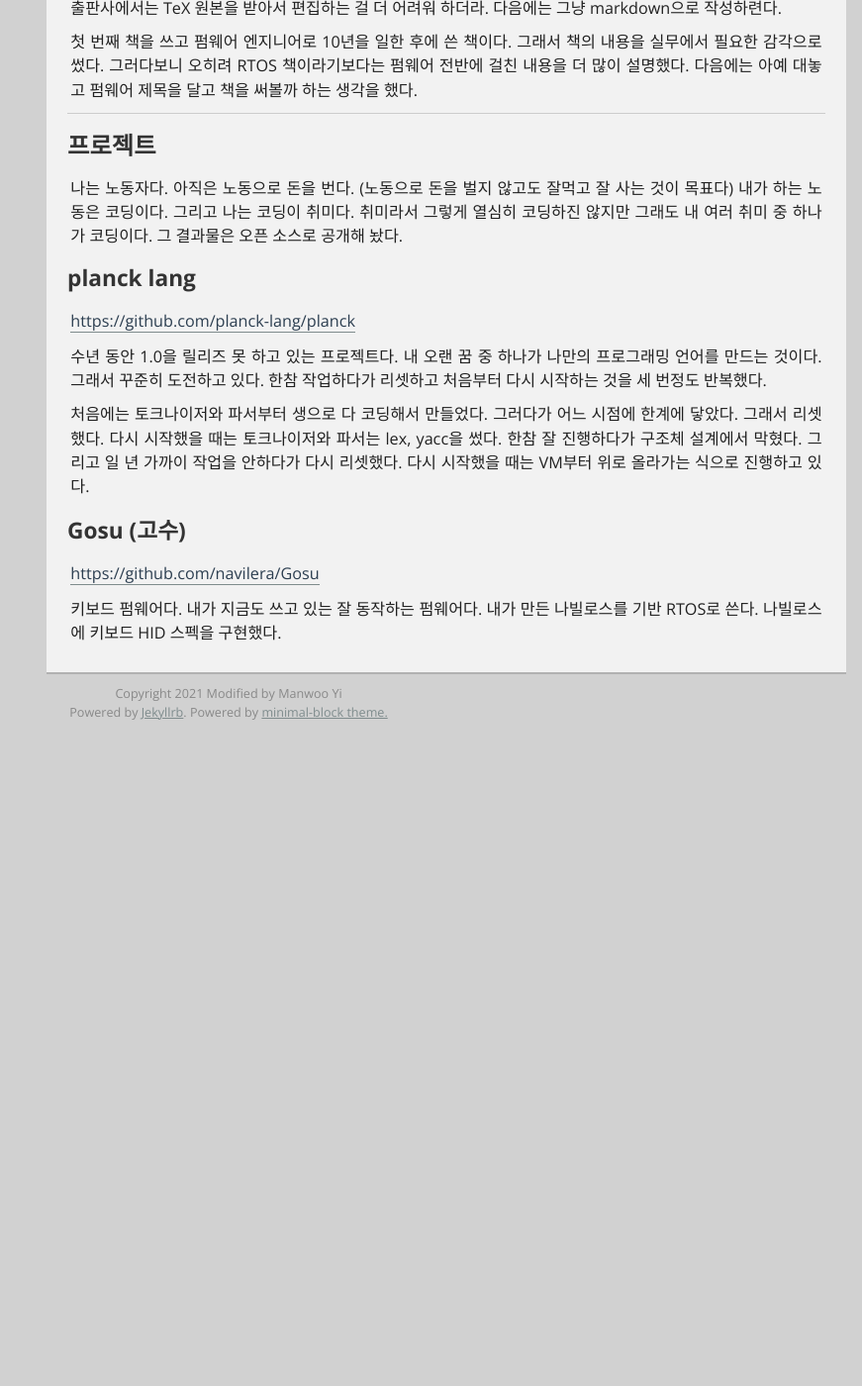
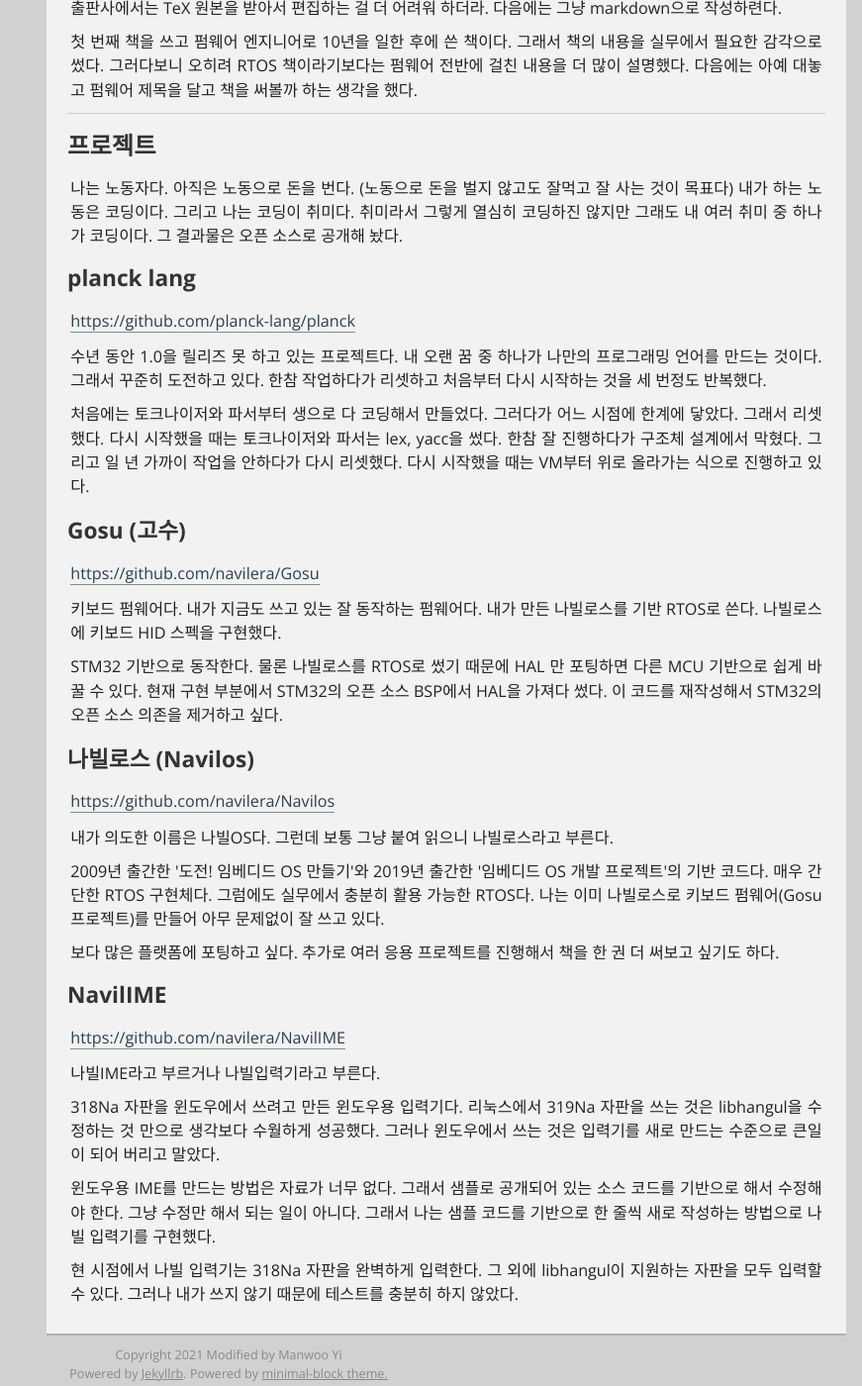
Before and after one commit to navilera/navilera.github.io, a Jekyll site: the page built from about/index.html, in a window 1280 px wide and 1400 px high, scrolled down 2723 px. Shown: the whole window at 99% size, without its empty margins (409-1280 px from the left). Built offline with Jekyll 4.4.1, drawn with Linux system fonts in a browser that asks for light colours; before the commit the page ends 3455 px from its top, so only the background shows below that.

Commit message:
Update the about page

```diff
--- a/about/index.html
+++ b/about/index.html
@@ -42,5 +42,19 @@
             <h4> Gosu (고수) </h4>
             <p> <a href="https://github.com/navilera/Gosu">https://github.com/navilera/Gosu</a> </p>
             <p> 키보드 펌웨어다. 내가 지금도 쓰고 있는 잘 동작하는 펌웨어다. 내가 만든 나빌로스를 기반 RTOS로 쓴다. 나빌로스에 키보드 HID 스펙을 구현했다. </p>
+            <p> STM32 기반으로 동작한다. 물론 나빌로스를 RTOS로 썼기 때문에 HAL 만 포팅하면 다른 MCU 기반으로 쉽게 바꿀 수 있다. 현재 구현 부분에서 STM32의 오픈 소스 BSP에서 HAL을 가져다 썼다. 이 코드를 재작성해서 STM32의 오픈 소스 의존을 제거하고 싶다. </p>
+
+            <h4> 나빌로스 (Navilos) </h4>
+            <p> <a href="https://github.com/navilera/Navilos">https://github.com/navilera/Navilos</a> </p>
+            <p> 내가 의도한 이름은 나빌OS다. 그런데 보통 그냥 붙여 읽으니 나빌로스라고 부른다.</p>
+            <p> 2009년 출간한 '도전! 임베디드 OS 만들기'와 2019년 출간한 '임베디드 OS 개발 프로젝트'의 기반 코드다. 매우 간단한 RTOS 구현체다. 그럼에도 실무에서 충분히 활용 가능한 RTOS다. 나는 이미 나빌로스로 키보드 펌웨어(Gosu 프로젝트)를 만들어 아무 문제없이 잘 쓰고 있다. </p>
+            <p> 보다 많은 플랫폼에 포팅하고 싶다. 추가로 여러 응용 프로젝트를 진행해서 책을 한 권 더 써보고 싶기도 하다. </p>
+
+            <h4> NavilIME </h4>
+            <p> <a href="https://github.com/navilera/NavilIME">https://github.com/navilera/NavilIME</a> </p>
+            <p> 나빌IME라고 부르거나 나빌입력기라고 부른다. </p>
+            <p> 318Na 자판을 윈도우에서 쓰려고 만든 윈도우용 입력기다. 리눅스에서 319Na 자판을 쓰는 것은 libhangul을 수정하는 것 만으로 생각보다 수월하게 성공했다. 그러나 윈도우에서 쓰는 것은 입력기를 새로 만드는 수준으로 큰일이 되어 버리고 말았다. </p>
+            <p> 윈도우용 IME를 만드는 방법은 자료가 너무 없다. 그래서 샘플로 공개되어 있는 소스 코드를 기반으로 해서 수정해야 한다. 그냥 수정만 해서 되는 일이 아니다. 그래서 나는 샘플 코드를 기반으로 한 줄씩 새로 작성하는 방법으로 나빌 입력기를 구현했다. </p>
+            <p> 현 시점에서 나빌 입력기는 318Na 자판을 완벽하게 입력한다. 그 외에 libhangul이 지원하는 자판을 모두 입력할 수 있다. 그러나 내가 쓰지 않기 때문에 테스트를 충분히 하지 않았다. </p>
     </article>
 </div>
```
